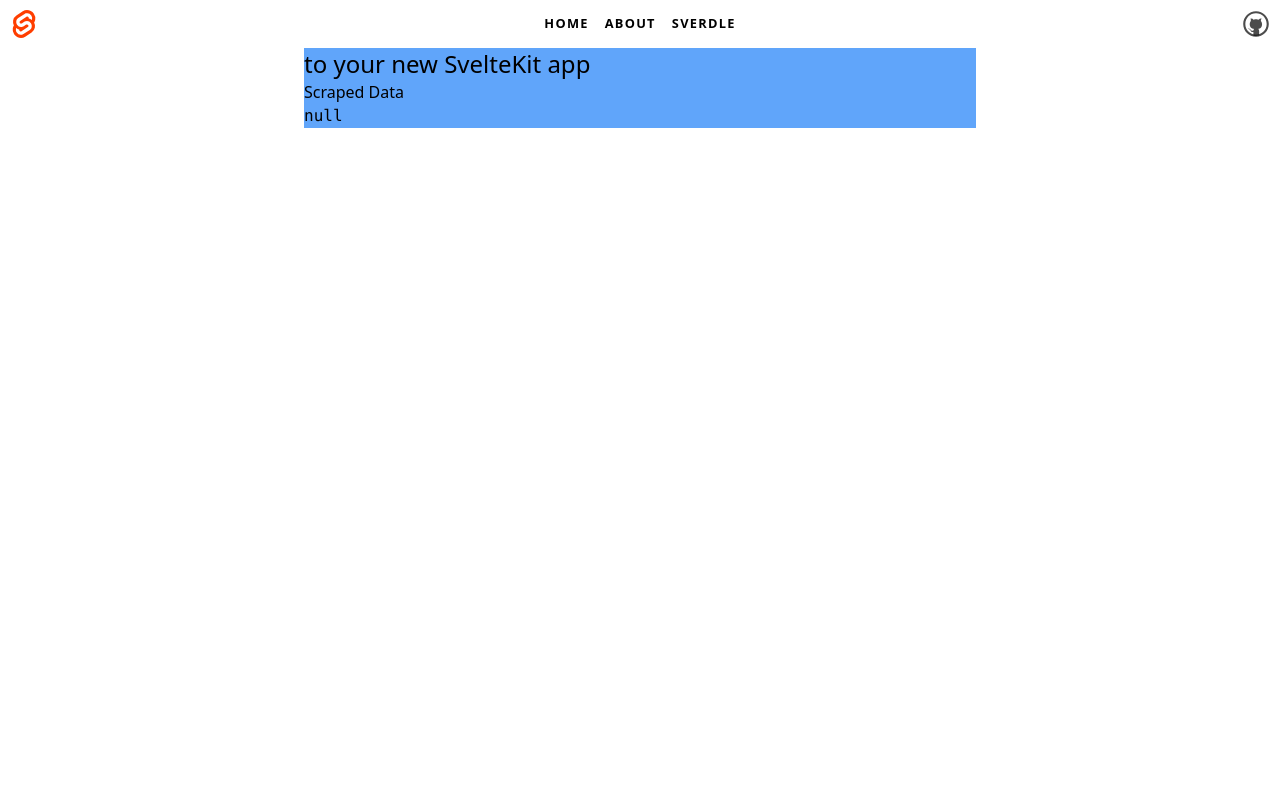
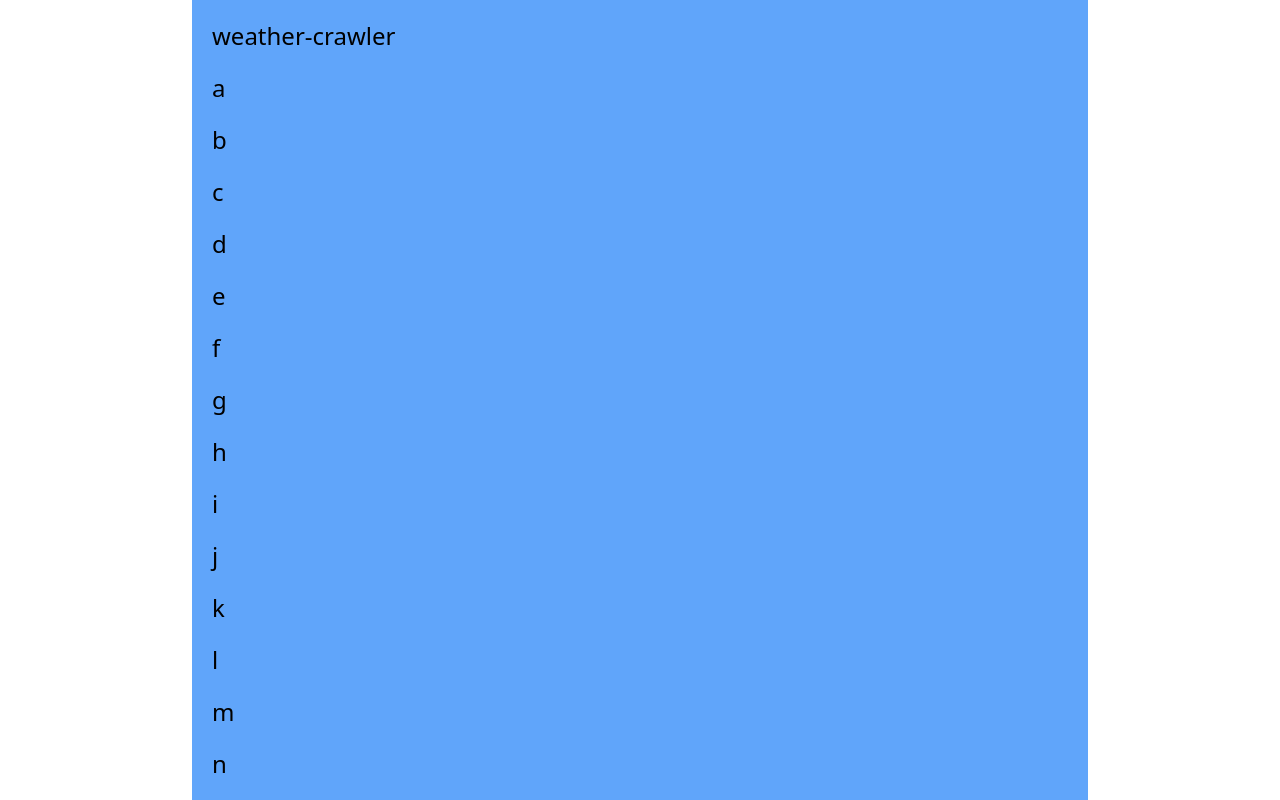
Before and after one commit to EdgarSantiago/weather-crawler, a SvelteKit app: page / in a window 1280 px wide. Shown: the top 800 px of the page. Built offline with nearby package versions, Linux system fonts and the light colour scheme.

Commit message:
rota dinamica criada

```diff
--- a/src/routes/+layout.svelte
+++ b/src/routes/+layout.svelte
@@ -1,12 +1,11 @@
 <script>
-	import Header from './Header.svelte';
-	import './styles.css';
+  import Header from "./Header.svelte";
+  import "./styles.css";
 </script>
 
 <div class="app">
-	<Header />
-	<main class="max-w-2xl bg-blue-400 mx-auto">
-		<slot />
-	</main>
-
+  <!--<Header />-->
+  <main class="max-w-4xl bg-blue-400 mx-auto p-5">
+    <slot />
+  </main>
 </div>
--- a/src/routes/+page.svelte
+++ b/src/routes/+page.svelte
@@ -1,30 +1,18 @@
 <script>
-	import Counter from './Counter.svelte';
-	import welcome from '$lib/images/svelte-welcome.webp';
-	import welcome_fallback from '$lib/images/svelte-welcome.png';
-	import { onMount } from 'svelte';
-
-  /**
-   * @type {null}
-   */
-  let scrapedData = null;
-
-  onMount(async () => {
-    // Call the scrapeData function when the component is mounted.
-    // @ts-ignore
-    scrapedData = await scrapeData();
-  });
+  // Create a constant array containing the alphabet
+  const alphabet = Array.from({ length: 26 }, (_, i) =>
+    String.fromCharCode("a".charCodeAt(0) + i)
+  );
 </script>
 
-<svelte:head>
-	<title>Home</title>
-	<meta name="description" content="Svelte demo app" />
-</svelte:head>
+<section>
+  <h1 class="text-2xl">weather-crawler</h1>
 
-<section>
-	<h1 class="text-2xl">
-		to your new SvelteKit app
-	</h1>
-	<h1>Scraped Data</h1>
-	<pre>{JSON.stringify(scrapedData, null, 2)}</pre>
+  <ul>
+    {#each alphabet as letter (letter)}
+      <li class="my-5 text-2xl">
+        <a href={`/citiesbyletter/${letter}`}>{letter}</a>
+      </li>
+    {/each}
+  </ul>
 </section>
--- /dev/null
+++ b/src/routes/citiesbyletter/+page.js
@@ -0,0 +1,9 @@
+import { dev } from '$app/environment';
+
+// we don't need any JS on this page, though we'll load
+// it in dev so that we get hot module replacement
+export const csr = dev;
+
+// since there's no dynamic data here, we can prerender
+// it so that it gets served as a static asset in production
+export const prerender = true;
--- /dev/null
+++ b/src/routes/citiesbyletter/[letter]/+page.js
@@ -0,0 +1,6 @@
+// @ts-nocheck
+export const load = ({ params }) => {
+  return {
+    letter: params.letter,
+  };
+};
--- /dev/null
+++ b/src/routes/citiesbyletter/[letter]/+page.svelte
@@ -0,0 +1,5 @@
+<script>
+  export let data;
+</script>
+
+<h1>{data.letter}</h1>
```
